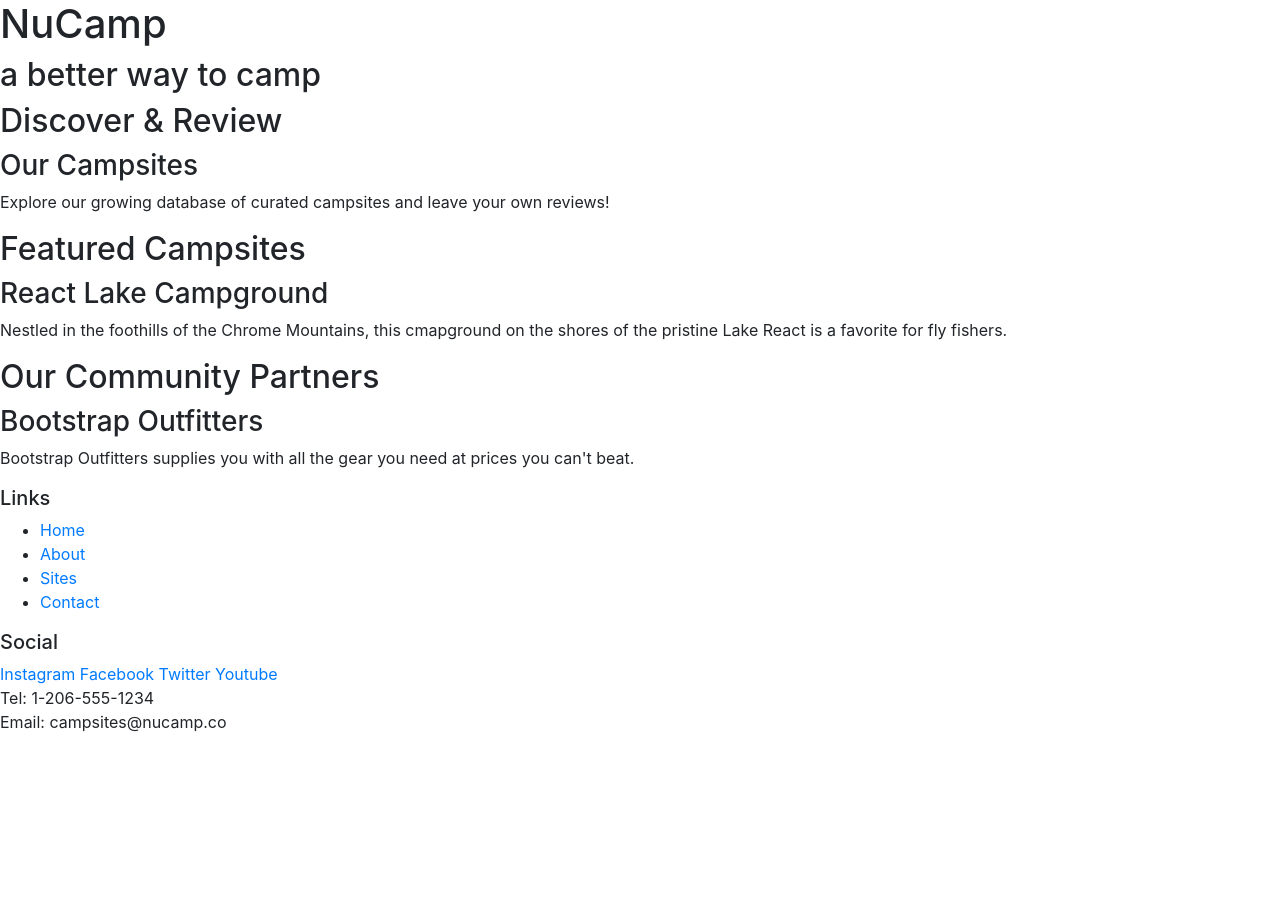
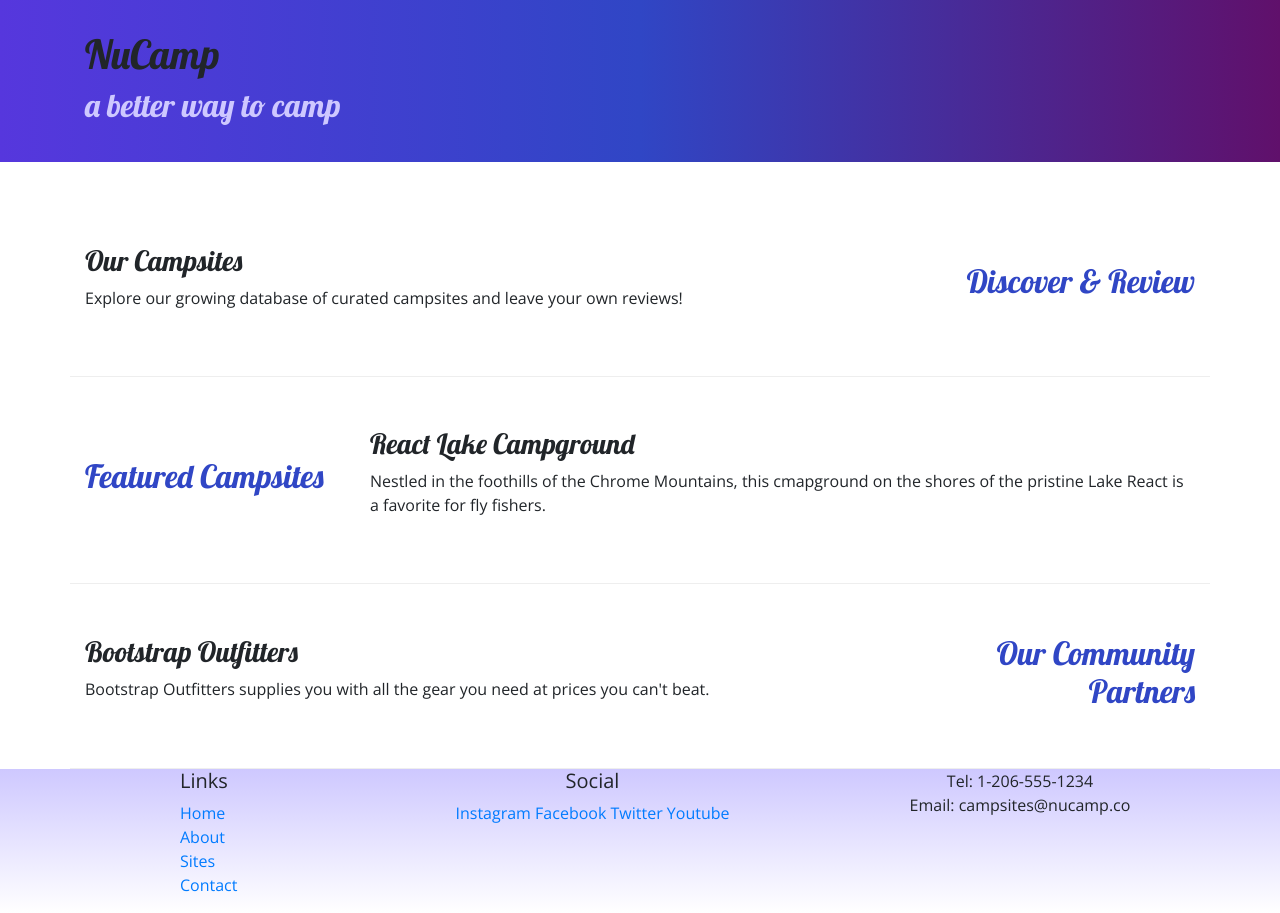
Before and after one commit to illfriday/NuCampSite, a website: page index.html in a window 1280 px wide. Before the commit the page ends 800 px from the top, so only its background shows below. Drawn offline with nearby package versions, Linux system fonts and the light colour scheme.

Commit message:
add about us page, css styles

```diff
--- /dev/null
+++ b/css/styles.css
@@ -0,0 +1,30 @@
+body {
+  font-family: "Open Sans", sans-serif;
+}
+
+h1,h2,h3 {
+  font-family: "Lobster";
+}
+
+h2 {
+  color: #3046C5;
+}
+
+header h2 {
+  color: #CEC8FF;
+}
+
+footer {
+  background-image: linear-gradient(#CEC8FF, white);
+  padding: 20 px 0;
+}
+
+.jumbotron {
+  padding: 30px;
+  background-image: linear-gradient(to right, #5637DD, #3046C5, #60106B);
+}
+
+.row-content{
+  padding: 50px 0;
+  border-bottom: 1px ridge;
+}
--- a/index.html
+++ b/index.html
@@ -6,56 +6,80 @@
   <meta name="viewport" content="width=device-width, initial-scale=1.0">
   <title>NuCamp: a Better Way to Camp</title>
   <link rel="stylesheet" href="node_modules/bootstrap/dist/css/bootstrap.min.css" />
+  <link rel="stylesheet" href="https://fonts.googleapis.com/css?family=Lobster|Open+Sans" />
+  <link rel="stylesheet" href="css/styles.css">
 </head>
 
 <body>
 
-  <header>
-    <div>
+  <header class="jumbotron jumbotron-fluid">
+    <div class="container">
+      <div class="row">
+        <div class="col">
           <h1>NuCamp</h1>
           <h2>a better way to camp</h2>
         </div>
+      </div>
+    </div>
   </header>
 
-  <div>
-    <h2>Discover & Review</h2>
+  <div class="container">
+    <div class="row row-content align-items-center">
+      <div class="col-sm-4 order-sm-last col-md-3 ">
+        <h2 class="text-sm-right">Discover & Review</h2>
+      </div>
+      <div class="col">
         <h3>Our Campsites</h3>
         <p>Explore our growing database of curated campsites and leave your own reviews!</p>
       </div>
+    </div>
 
-  <div>
+    <div class="row row-content align-items-center">
+      <div class="col-sm-4 col-md-3">
         <h2>Featured Campsites</h2>
+      </div>
+      <div class="col">
         <h3>React Lake Campground</h3>
         <p>Nestled in the foothills of the Chrome Mountains, this cmapground on the shores of the pristine Lake React is a
           favorite for fly fishers.</p>
       </div>
+    </div>
 
-  <div>
-    <h2>Our Community Partners</h2>
+    <div class="row row-content align-items-center">
+      <div class="col-sm-4 col-md-3 order-sm-last">
+        <h2 class="text-sm-right">Our Community Partners</h2>
+      </div>
+      <div class="col">
         <h3>Bootstrap Outfitters</h3>
         <p>Bootstrap Outfitters supplies you with all the gear you need at prices you can't beat.</p>
       </div>
+    </div>
+  </div>
 
   <footer>
-    <div>
+    <div class="container">
+      <div class="row">
+        <div class="col-4 col-sm-2 offset-1">
           <h5> Links</h5>
-      <ul>
+          <ul class="list-unstyled">
             <li><a href="#">Home</a></li>
-        <li><a href="#">About</a></li>
+            <li><a href="aboutus.html">About</a></li>
             <li><a href="#">Sites</a></li>
             <li><a href="#">Contact</a></li>
           </ul>
         </div>
-    <div>
+        <div class="col-6 col-sm-5 text-center">
           <h5>Social</h5>
           <a href="http://instagram.com">Instagram</a>
           <a href="http://facebook.com">Facebook</a>
           <a href="http://twitter.com">Twitter</a>
           <a href="http://youtube.com">Youtube</a>
         </div>
-    <div>
+        <div class="col-sm-4 text-center">
           Tel: 1-206-555-1234 <br />
           Email: campsites@nucamp.co
+        </div>
+      </div>
     </div>
   </footer>
   <script src="node_modules/jquery/dist/jquery.slim.min.js"></script>
```
Also changed, not shown: aboutus.html (added, +80 -0 lines). Lines whose indentation alone changed are shown as unchanged.
